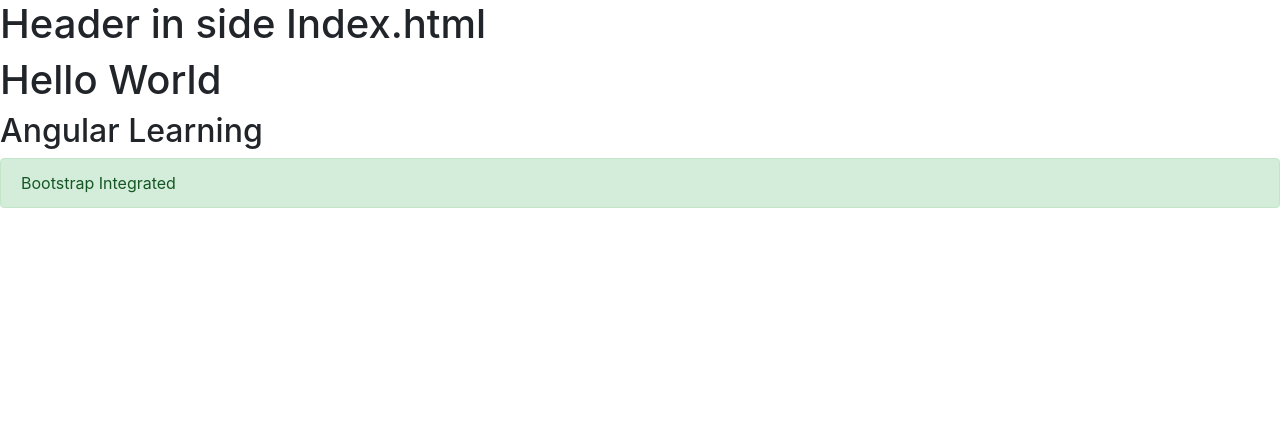
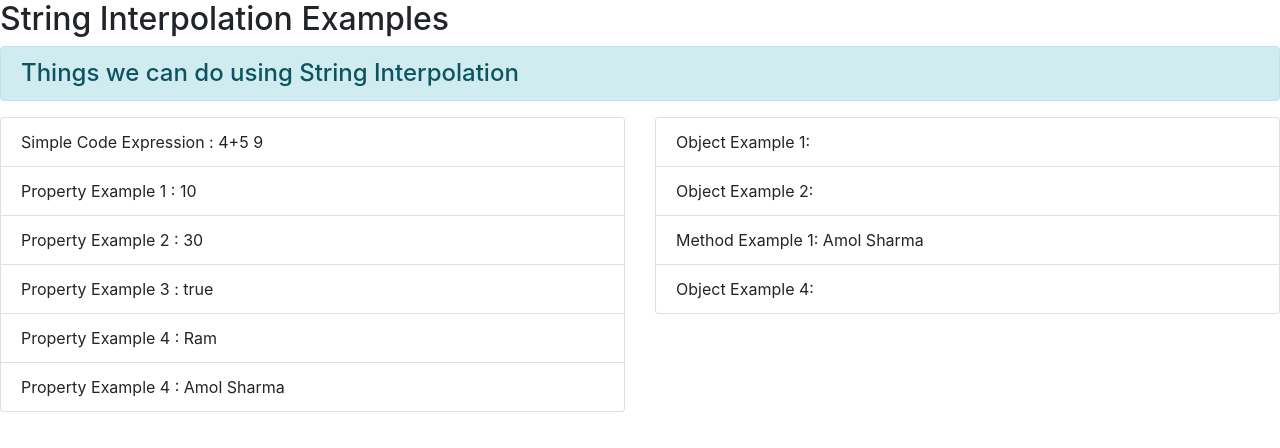
Before and after one commit to jrp1414/January2021App1, an Angular app: page / in a window 1280 px wide. Shown: the top 448 px of the page. Built offline with nearby package versions, Linux system fonts and the light colour scheme.

Commit message:
String Interpolation Examples started

```diff
--- a/src/app/app.component.html
+++ b/src/app/app.component.html
@@ -1,4 +1 @@
-<h1>Hello World</h1>
-<h2>Angular Learning</h2>
-
-<div class="alert alert-success">Bootstrap Integrated</div>
+<app-si></app-si>
--- a/src/app/app.module.ts
+++ b/src/app/app.module.ts
@@ -2,10 +2,12 @@ import { BrowserModule } from '@angular/platform-browser';
 import { NgModule } from '@angular/core';
 
 import { AppComponent } from './app.component';
+import { StringInterpolationComponent } from './string-interpolation/string-interpolation.component';
 
 @NgModule({
   declarations: [
     AppComponent,
+    StringInterpolationComponent
     //Components.
     //Directives
     //Pipes
--- /dev/null
+++ b/src/app/string-interpolation/string-interpolation.component.html
@@ -0,0 +1,24 @@
+<h2>String Interpolation Examples</h2>
+
+<h4 class="alert alert-info">Things we can do using String Interpolation</h4>
+<div class="row">
+    <div class="col-md-6">
+        <ul class="list-group">
+            <li class="list-group-item">Simple Code Expression : 4+5 {{4+5}}</li>
+            <li class="list-group-item">Property Example 1 : {{num1}}</li>
+            <li class="list-group-item">Property Example 2 : {{num1 + num2}}</li>
+            <li class="list-group-item">Property Example 3 : {{termsAndConditions}}</li>
+            <li class="list-group-item">Property Example 4 : {{name}}</li>
+            <li class="list-group-item">Property Example 4 : {{firstName + " " + lastName}}</li>
+        </ul>
+    </div>
+    <div class="col-md-6">
+        <ul class="list-group">
+            <li class="list-group-item">Object Example 1: {{person}}</li>
+            <li class="list-group-item">Object Example 2: {{person?.Name}}</li>
+            <!-- <li class="list-group-item">Object Example 3: {{person.Address}}</li> -->
+            <li class="list-group-item">Method Example 1: {{getName()}}</li>
+            <li class="list-group-item">Object Example 4: {{person?.Address?.AddLine1}}</li>
+        </ul>
+    </div>
+</div>
--- /dev/null
+++ b/src/app/string-interpolation/string-interpolation.component.ts
@@ -0,0 +1,59 @@
+import { Component } from "@angular/core";
+
+@Component({
+    selector: "app-si",
+    templateUrl: "./string-interpolation.component.html"
+})
+export class StringInterpolationComponent {
+
+    constructor() {
+        // this.person = new Person();
+        // this.person.Name = "Ram";
+        // this.person.Address = "Pune";
+
+        //Person person = new Person{Name="Ram",Address="Pune"};
+    }
+    // num1 = 10;
+    num1: number = 10;
+    num2: number = 20;
+    termsAndConditions: boolean = true;
+    name: string = "Ram";
+
+    firstName: string = "Amol";
+    lastName: string = "Sharma";
+    // person: Person = new Person("Ram", new Address("Hadapsar","Pune"));
+    // person: Person = new Person("Ram");
+    person: Person;
+
+    // getName(param1:string,param2:string):string{
+
+    // }
+
+    getName(): string {
+        return this.firstName + " " + this.lastName;
+    }
+}
+
+// export class Person {
+//     Name: string;
+//     Address: string;
+// }
+
+// export class Person {
+//     constructor(name:string,address:string) {
+//         this.Name = name;
+//         this.Address = address;
+//     }
+//     Name: string;
+//     Address: string;
+// }
+
+export class Person {
+    constructor(public Name:string,public Address?:Address) {
+    }
+}
+
+export class Address {
+    constructor(public AddLine1:string,public AddLine2:string) {
+    }
+}
--- a/src/index.html
+++ b/src/index.html
@@ -10,7 +10,7 @@
 <body>
   <!-- <app-root></app-root> -->
   <!-- <div app-root></div> -->
-  <h1>Header in side Index.html</h1>
+  <!-- <h1>Header in side Index.html</h1> -->
   <div class="app-root"></div>
 </body>
 </html>
```
